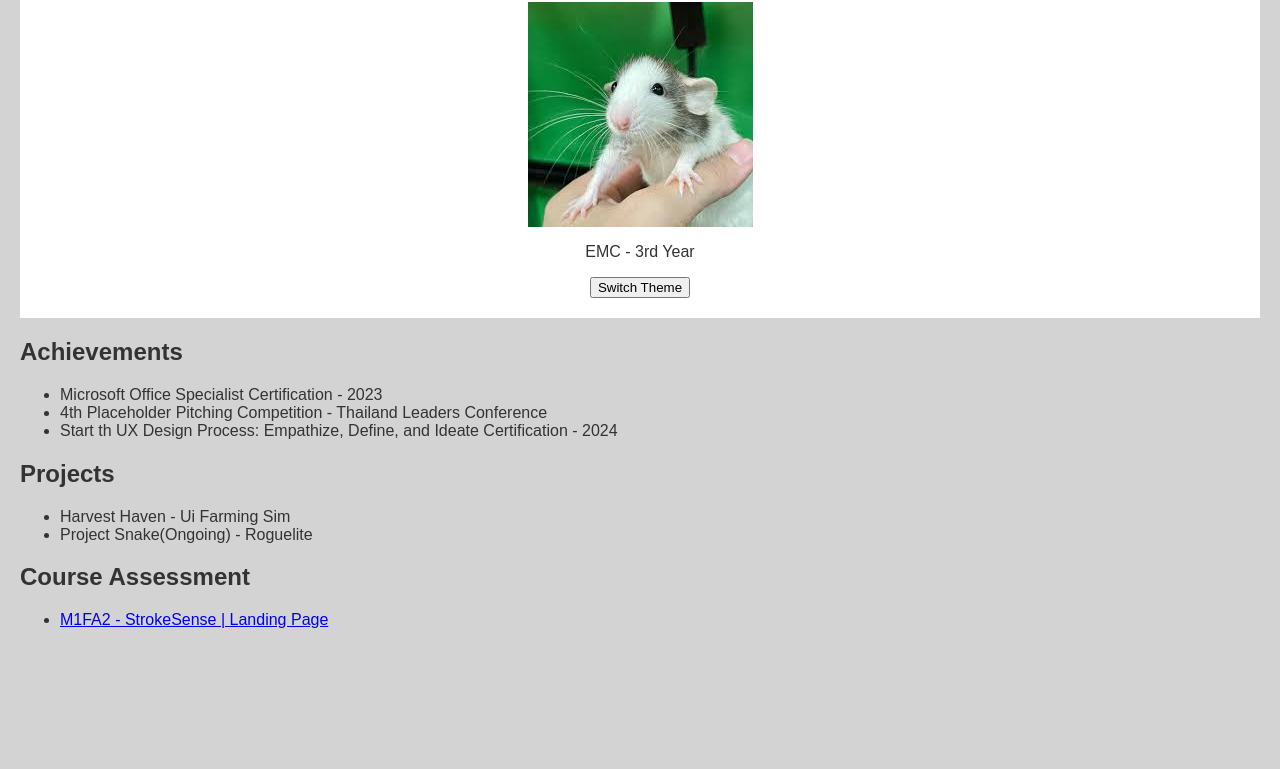
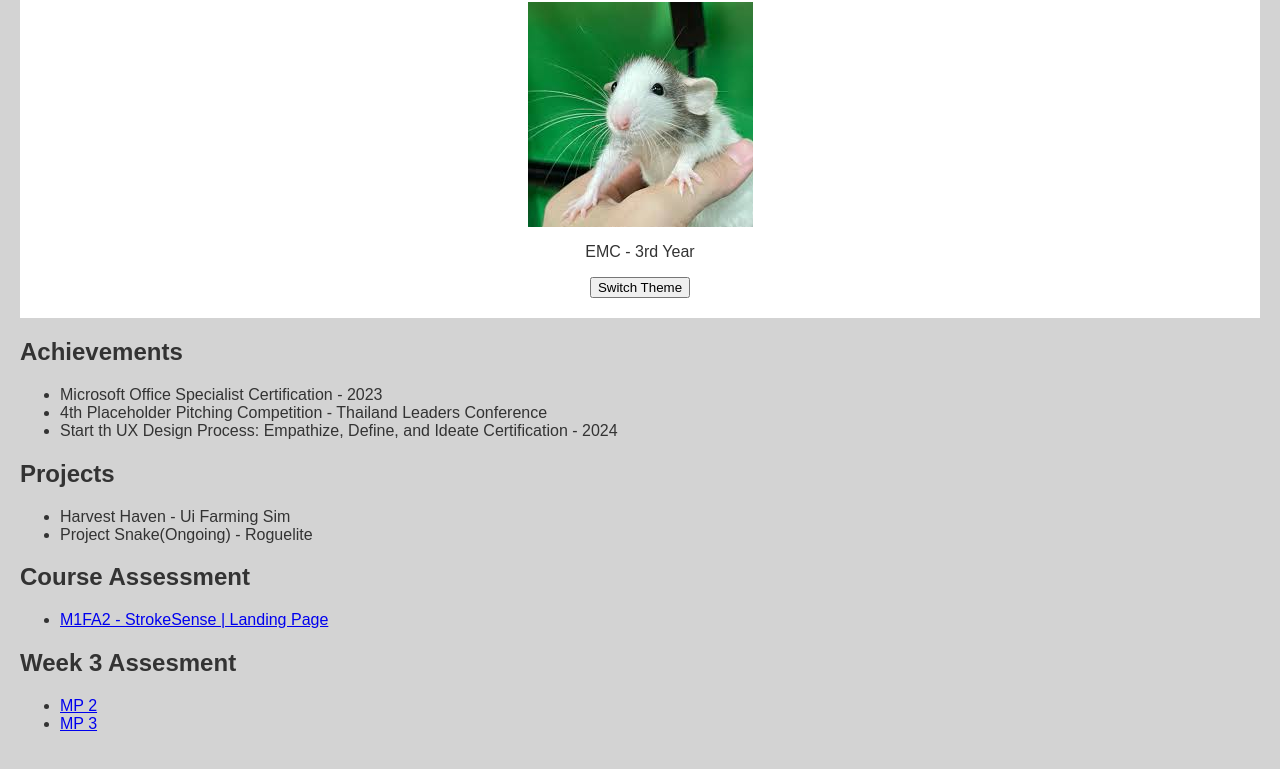
Before and after one commit to fmAlfonso/portfolio, a plain HTML site: page index.html in a window 1280 px wide. Shown: the part 118-887 px from the top of the page. Before the commit the page ends 800 px from the top, so only its background shows below. Drawn offline with Linux system fonts and the light colour scheme.

Commit message:
Update index.html

```diff
--- a/index.html
+++ b/index.html
@@ -38,7 +38,14 @@
         <ul>
             <li><a href="https://fmalfonso.github.io/StrokeSense/" target="_blank">M1FA2 - StrokeSense | Landing Page</a></li>
         </ul>
+    </section>
 
+    <section id="Week 3">
+        <h2>Week 3 Assesment</h2>
+        <ul>
+            <li><a href="https://fmalfonso.github.io/Week3-MP2/" target="_blank">MP 2</a></li>
+            <li><a href="https://fmalfonso.github.io/Week3-MP3/" target="_blank">MP 3</a></li>
+        </ul>
     <script src="script.js"></script>
 </body>
 </html>
```
